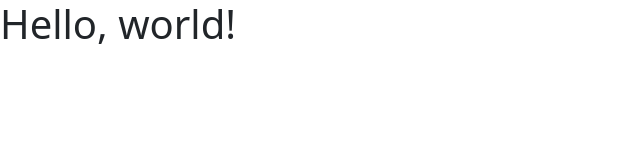
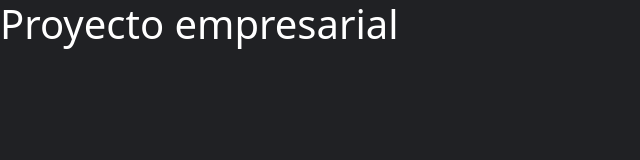
Before and after one commit to angeledu-code/CursoGit, a plain HTML site: page index.html in a window 1280 px wide. Shown: the whole page, without its empty margins (0-640 px from the left). Drawn offline with nearby package versions, Linux system fonts and the light colour scheme.

Commit message:
parrafo y color de fondo y letra

```diff
--- /dev/null
+++ b/css/general.css
@@ -0,0 +1,4 @@
+body{
+	background-color: #202124;
+	color: white;
+}
--- a/index.html
+++ b/index.html
@@ -8,10 +8,13 @@
     <!-- Bootstrap CSS -->
     <link href="https://cdn.jsdelivr.net/npm/bootstrap@5.1.3/dist/css/bootstrap.min.css" rel="stylesheet" integrity="sha384-1BmE4kWBq78iYhFldvKuhfTAU6auU8tT94WrHftjDbrCEXSU1oBoqyl2QvZ6jIW3" crossorigin="anonymous">
 
-    <title>Hello, world!</title>
+    <!-- My Css -->
+    <link rel="stylesheet" type="text/css" href="css/general.css">
+
+    <title>GIT</title>
   </head>
   <body>
-    <h1>Hello, world!</h1>
+    <h1>Proyecto empresarial</h1>
 
     <!-- Optional JavaScript; choose one of the two! -->
 
```
Also changed, not shown: js/genereal.js (added).
